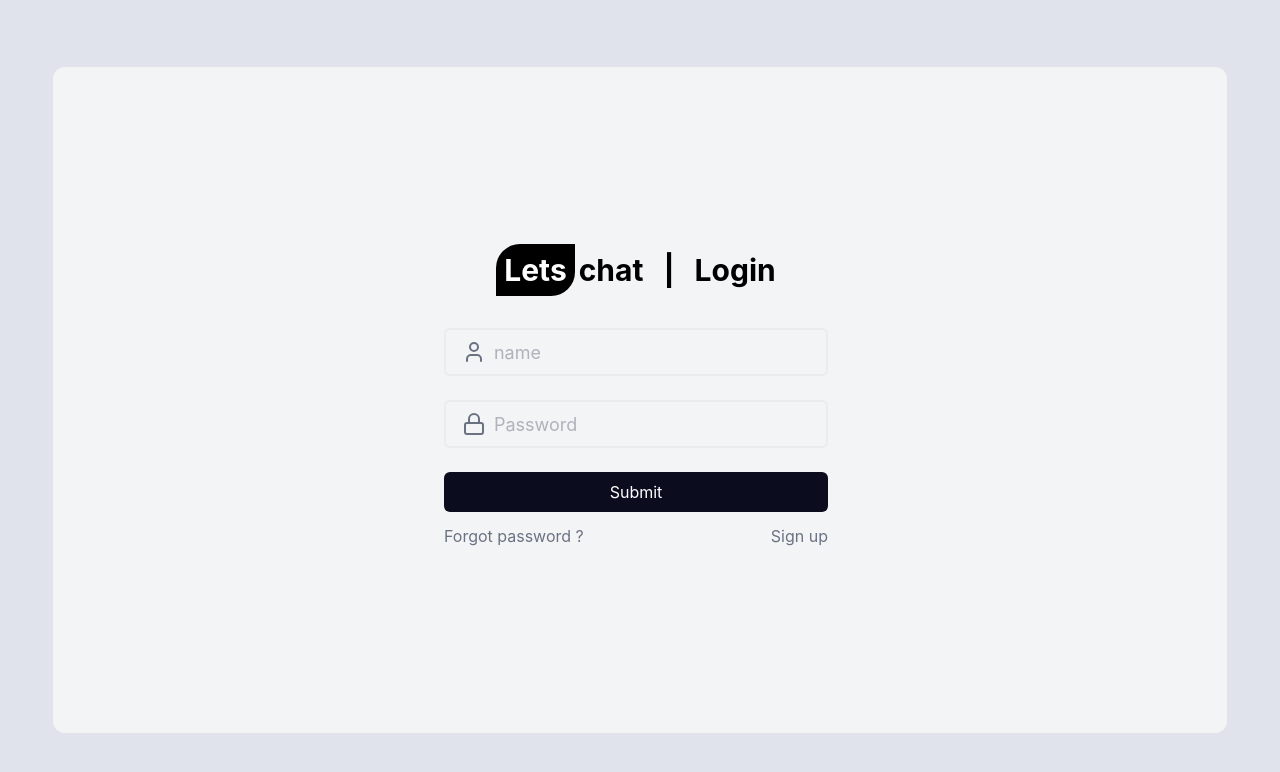
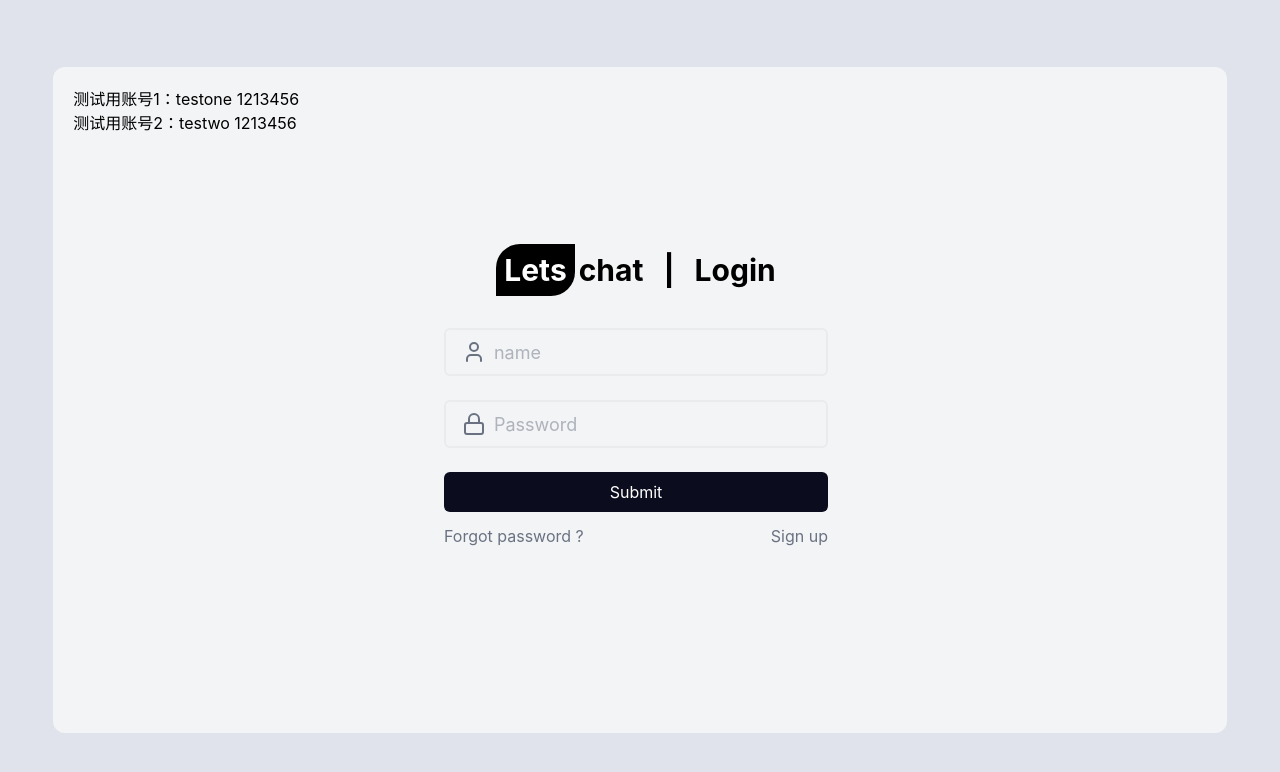
Before and after one commit to zhenglou/letschat, a React app in the folder letschat-front/: page / in a window 1280 px wide. Shown: the top 772 px of the page. Built offline with nearby package versions, Linux system fonts and the light colour scheme; no server answers.

Commit message:
searchUser页面按钮逻辑修复

```diff
--- a/letschat-front/src/layouts/Login.tsx
+++ b/letschat-front/src/layouts/Login.tsx
@@ -18,17 +18,22 @@ const Login = () => {
   const userStore = useUserStore()
   const handleSubmit = async (e: React.FormEvent) => {
     e.preventDefault();
-    const {loginStatus,token} =await userStore.login(name, password)
+    const { loginStatus, token } = await userStore.login(name, password)
     if (loginStatus == 1 && token) {
 
       const wsClient = new WebSocketClient(token);
       userStore.setConnectdWs(wsClient); // Set the WebSocket client in the stor
-      useWsStore.setState({ws: wsClient})
+      useWsStore.setState({ ws: wsClient })
       navigate("/home/messages");
     }
   };
 
   return (
+    <>
+      <div className='absolute top-5 left-5'>
+        <span>测试用账号1：</span><span>testone 1213456</span><br />
+        <span>测试用账号2：</span><span>testwo 1213456</span>
+      </div>
       <div className="flex flex-col justify-center items-center w-full">
         <div className="text-3xl font-bold mb-5">
           <span className="p-2 text-white bg-black rounded-tl-3xl rounded-br-3xl mr-1">Lets</span>
@@ -51,6 +56,7 @@ const Login = () => {
         </form>
 
       </div>
+    </>
   );
 }
 
--- a/letschat-front/src/pages/search-user/components/UserCard.tsx
+++ b/letschat-front/src/pages/search-user/components/UserCard.tsx
@@ -51,7 +51,7 @@ const UserCard = ({ user }: Props) => {
                 initial={{ top: '100%' }}
                 animate={{ top }}
             >
-                <div className='flex flex-col items-center' onClick={() => toLogin(user)}>
+                <div className='flex flex-col items-center' onClick={() => useUserStore.getState().logout()}>
                     <LogIn /> <span className='text-gray-500'>Login</span>
                 </div>
                 <div className='flex flex-col items-center' onClick={() => toAddFriend(user)}>
```
Lines whose indentation alone changed are shown as unchanged.
